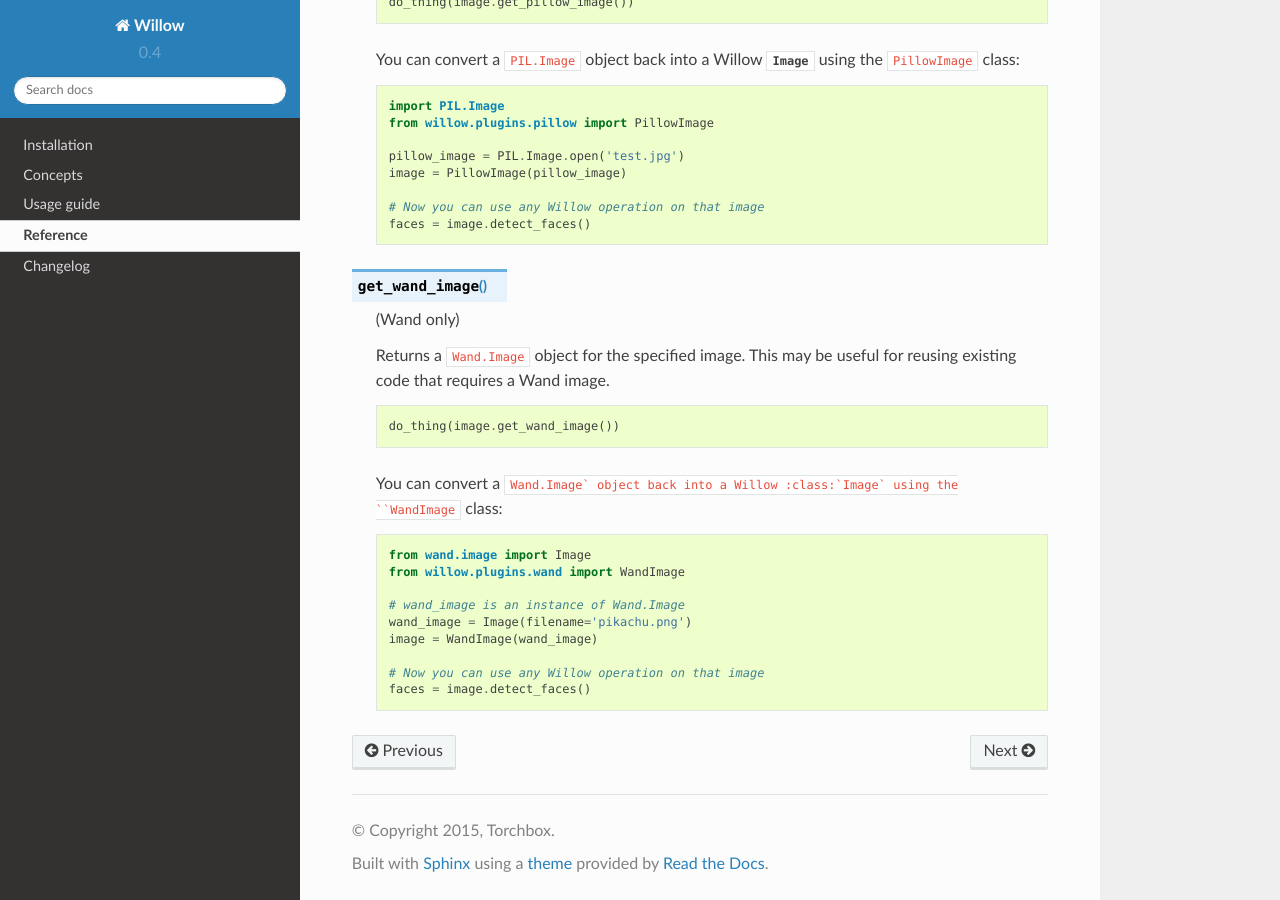
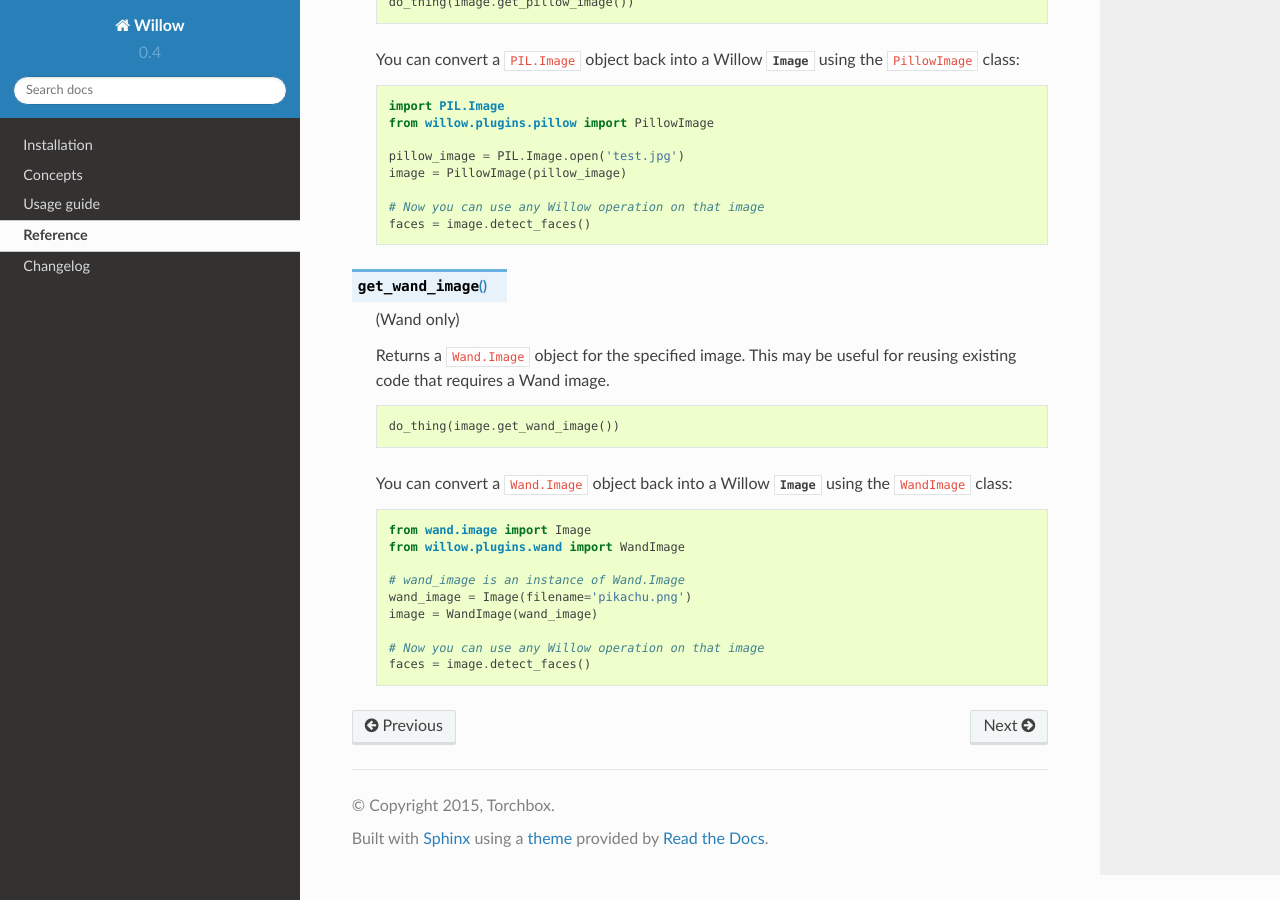
Before and after one commit to wagtail/Willow, a Sphinx documentation site: the page built from docs/reference.rst, in a window 1280 px wide and 900 px high, scrolled down 4281 px. Built offline with Sphinx 7.4.7 and the Read the Docs theme 2.0.0, drawn with Linux system fonts in a browser that asks for light colours.

Commit message:
Fix typo

```diff
--- a/docs/reference.rst
+++ b/docs/reference.rst
@@ -261,7 +261,7 @@ Here's a full list of operations provided by Willow out of the box:
 
         do_thing(image.get_wand_image())
 
-    You can convert a ``Wand.Image` object back into a Willow :class:`Image`
+    You can convert a ``Wand.Image`` object back into a Willow :class:`Image`
     using the ``WandImage`` class:
 
     .. code-block:: python
```
